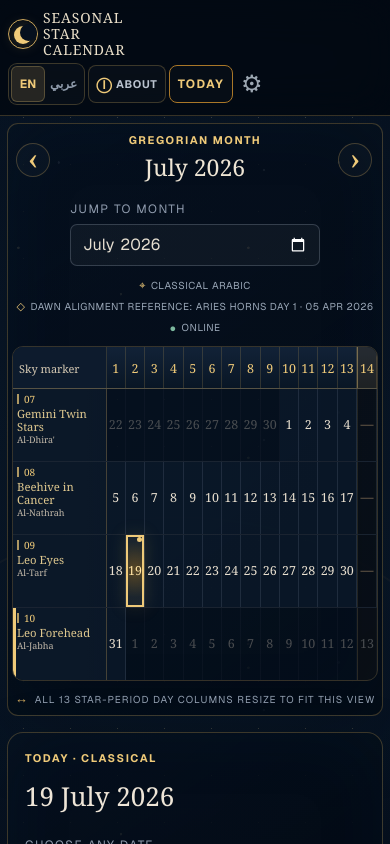
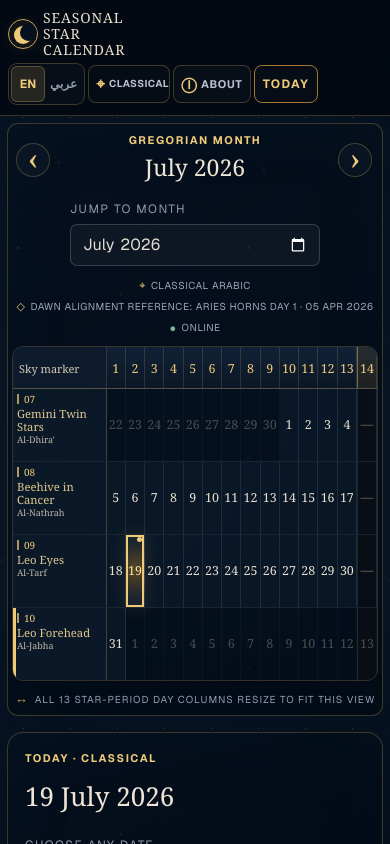
Before and after one commit to munzirhammam/Timing, a Next.js app: page / in a window 390 px wide. Shown: the top 844 px of the page. Built offline with nearby package versions, Linux system fonts and the light colour scheme.

Commit message:
Use location tab for settings and correct Arabic title

```diff
--- a/app/globals.css
+++ b/app/globals.css
@@ -213,6 +213,7 @@ button { color: inherit; }
 
 .location-pill { align-items: center; border-color: rgba(201, 164, 91, .3); color: #b9c2ce; display: flex; gap: 7px; }
 .location-pill span { color: var(--gold-light); font-size: 15px; }
+.location-pill.active { background: rgba(201, 164, 91, .14); border-color: rgba(239, 202, 121, .46); color: var(--gold-light); }
 
 .about-button {
   align-items: center;
@@ -233,21 +234,6 @@ button { color: inherit; }
 .about-button span { color: var(--gold-light); font-size: 15px; }
 .about-button:hover, .about-button.active { background: rgba(201, 164, 91, .12); border-color: rgba(239, 202, 121, .46); color: var(--gold-light); }
 .app-shell[lang="ar"] .about-button { letter-spacing: 0; }
-
-.settings-button {
-  align-items: center;
-  background: transparent;
-  border: 0;
-  border-radius: 50%;
-  color: #9ca7b2;
-  cursor: pointer;
-  display: flex;
-  font-size: 24px;
-  height: 42px;
-  justify-content: center;
-  width: 42px;
-}
-.settings-button.active, .settings-button:hover { color: var(--gold-light); }
 
 .about-layer { inset: 0; position: fixed; z-index: 100; }
 .about-backdrop {
@@ -798,7 +784,7 @@ button { color: inherit; }
   .topbar { flex-wrap: wrap; height: auto; padding: 12px; }
   .brand { gap: 8px; }
   .brand h1 { font-size: 15px; max-width: 178px; }
-  .brand p, .location-pill { display: none; }
+  .brand p { display: none; }
   .moon-mark { height: 34px; width: 34px; }
   .moon-mark::before { height: 20px; left: 6px; top: 7px; width: 20px; }
   .moon-mark::after { height: 19px; left: 13px; top: 5px; width: 19px; }
@@ -806,7 +792,7 @@ button { color: inherit; }
   .today-button { height: 40px; padding: 0 10px; }
   .top-actions { gap: 5px; }
   .language-switcher button { min-width: 34px; padding: 0 5px; }
-  .settings-button { height: 36px; width: 30px; }
+  .location-pill { font-size: 11px; height: 40px; letter-spacing: .04em; padding: 0 9px; }
   .about-button { font-size: 12px; height: 40px; padding: 0 9px; }
   .about-dialog { max-height: 88vh; }
   .about-content p { font-size: 14px; line-height: 1.7; }
@@ -856,7 +842,7 @@ button { color: inherit; }
   .language-switcher button { font-size: 12px; height: 36px; min-width: 34px; padding: 0 5px; }
   .today-button { font-size: 12px; height: 38px; padding: 0 8px; }
   .about-button { font-size: 11px; gap: 4px; height: 38px; padding: 0 7px; }
-  .settings-button { height: 38px; width: 31px; }
+  .location-pill { font-size: 10px; gap: 4px; height: 38px; max-width: 82px; overflow: hidden; padding: 0 7px; white-space: nowrap; }
   .about-dialog { border-radius: 14px; padding: 20px 17px; width: calc(100vw - 16px); }
   .about-heading h2 { font-size: 24px; }
   .about-heading > button { height: 34px; width: 34px; }
--- a/app/page.tsx
+++ b/app/page.tsx
@@ -545,7 +545,7 @@ const ABOUT_COPY = {
     ],
   },
   ar: {
-    title: "تقويم العِنات الإقليمي",
+    title: "تقويم العِينات الإقليمي",
     paragraphs: [
       "تقويم تفاعلي ثنائي اللغة يعرض المنازل القمرية التقليدية الثمانية والعشرين ضمن دورة موسمية إقليمية متصلة مدتها 365 يومًا. تمتد سبعة وعشرون منزلة لمدة 13 يومًا، بينما تمتد منزلة الجبهة وحدها لمدة 14 يومًا.",
       "يعرض جدول الشهر الميلادي كل تاريخ مع مجموعة النجوم المرتبطة به واسم المنزلة المستخدم في المنطقة المختارة. وتتبع محاذاة الدورة الموقع ومرجع ظهور النجوم عند الفجر، وتشمل الخليج العربي والسودان وثلاثة أقاليم مناخية في أستراليا. كما تتضمن كل فترة خريطة نجوم مبسطة ودلالة موسمية إقليمية.",
@@ -1017,7 +1017,14 @@ export default function Home() {
               عربي
             </button>
           </div>
-          <button className="location-pill" type="button" onClick={() => { setAboutOpen(false); setSettingsOpen(true); }}>
+          <button
+            className={`location-pill ${settingsOpen ? "active" : ""}`}
+            type="button"
+            aria-label={copy.openSettings}
+            aria-expanded={settingsOpen}
+            aria-controls="regional-settings"
+            onClick={() => { setAboutOpen(false); setSettingsOpen((open) => !open); }}
+          >
             <span aria-hidden="true">⌖</span>{profileLabel(profile, language, true)}
           </button>
           <button
@@ -1034,22 +1041,10 @@ export default function Home() {
             <span aria-hidden="true">ⓘ</span>{copy.about}
           </button>
           <button className="today-button" type="button" onClick={goToToday}>{copy.today}</button>
-          <button
-            className={`settings-button ${settingsOpen ? "active" : ""}`}
-            type="button"
-            aria-label={copy.openSettings}
-            aria-expanded={settingsOpen}
-            onClick={() => {
-              setAboutOpen(false);
-              setSettingsOpen((open) => !open);
-            }}
-          >
-            <span aria-hidden="true">⚙</span>
-          </button>
         </div>
 
         {settingsOpen && (
-          <section className="settings-popover" aria-label={copy.settingsLabel}>
+          <section className="settings-popover" id="regional-settings" aria-label={copy.settingsLabel}>
             <div className="settings-heading">
               <div>
                 <p className="eyebrow">{copy.locationTradition}</p>
```
